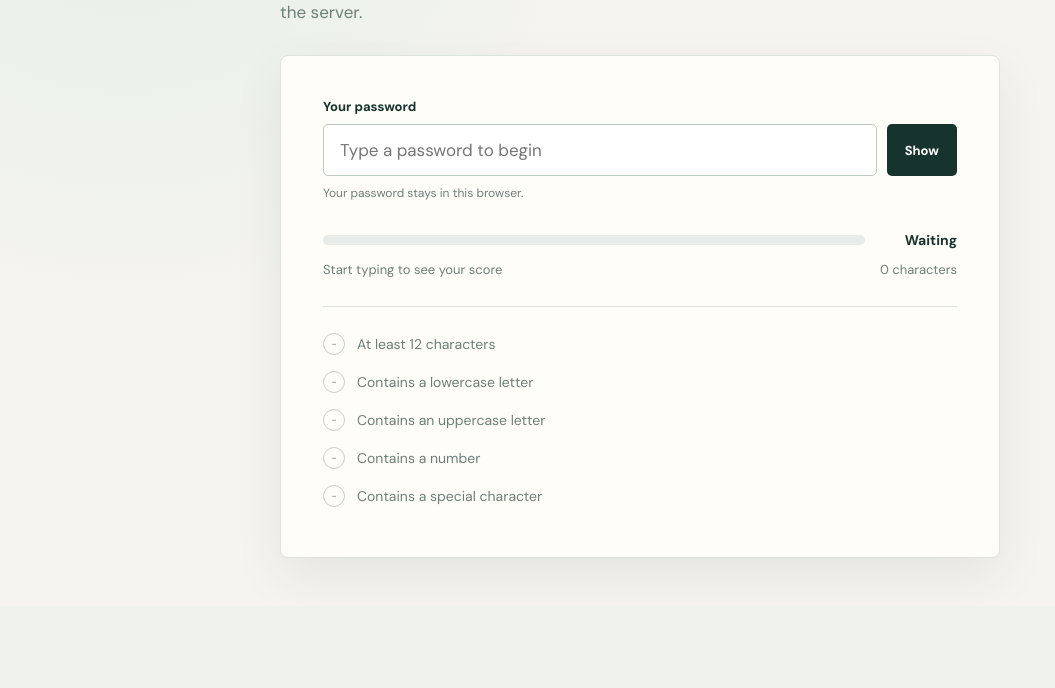
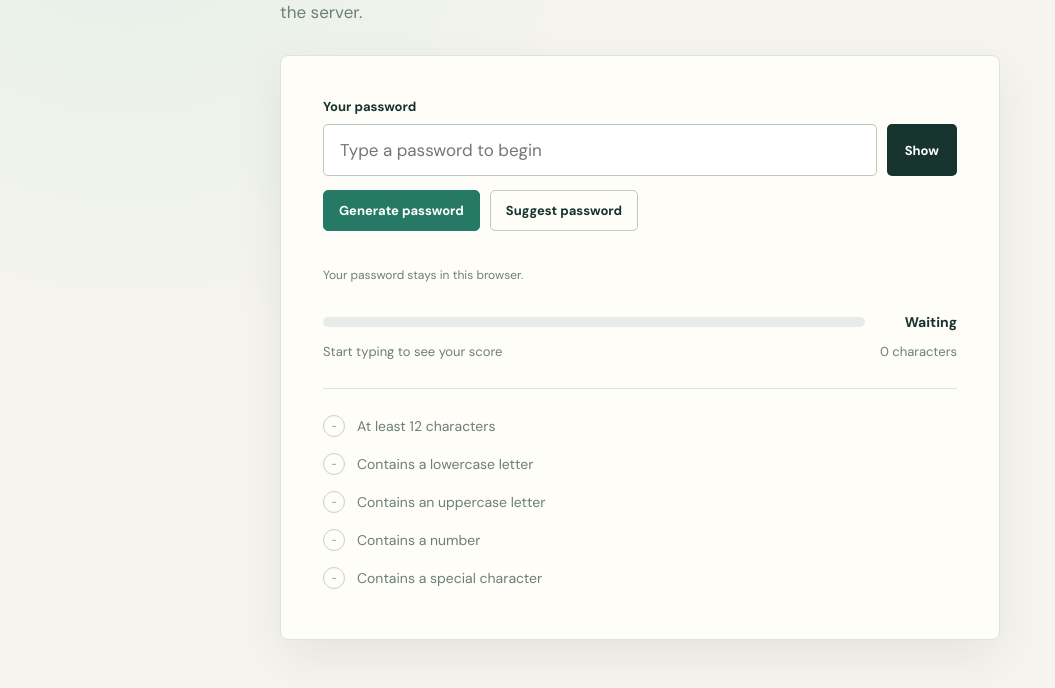
Before and after one commit to ARYAN1-UX/password-strength-analyzer, a Python web app: template templates/index.html in a window 1280 px wide. Shown: the part 249-937 px from the top of the page, without its empty margins (0-1055 px from the left). Before the commit the page ends 807 px from the top, so only its background shows below. Run offline with Jinja, Linux system fonts and the light colour scheme; the template is opened without the code that fills it, so the values that code supplies are empty.

Commit message:
generate pass commit

```diff
--- a/index.html
+++ b/index.html
@@ -19,6 +19,11 @@
                 <input type="password" id="password" placeholder="Type a password to begin" autocomplete="off">
                 <button class="toggle-button" id="togglePassword" type="button">Show</button>
             </div>
+            <div class="password-actions">
+                <button class="action-button primary-action" id="generatePassword" type="button">Generate password</button>
+                <button class="action-button" id="suggestPassword" type="button">Suggest password</button>
+            </div>
+            <p class="action-status" id="actionStatus" aria-live="polite"></p>
             <p class="privacy-note">Your password stays in this browser.</p>
             <div class="meter-row"><div class="meter" aria-hidden="true"><span id="strengthBar"></span></div><strong id="strengthLabel">Waiting</strong></div>
             <div class="score-line"><span id="scoreText">Start typing to see your score</span><span id="lengthText">0 characters</span></div>
--- a/static/script.js
+++ b/static/script.js
@@ -1,5 +1,8 @@
 const passwordInput = document.getElementById("password");
 const togglePassword = document.getElementById("togglePassword");
+const generatePasswordButton = document.getElementById("generatePassword");
+const suggestPasswordButton = document.getElementById("suggestPassword");
+const actionStatus = document.getElementById("actionStatus");
 const strengthBar = document.getElementById("strengthBar");
 const strengthLabel = document.getElementById("strengthLabel");
 const scoreText = document.getElementById("scoreText");
@@ -20,6 +23,41 @@ const levels = [
     { name: "Strong", color: "#5c9b72" },
     { name: "Excellent", color: "#267a65" }
 ];
+
+const passwordCharacters = "ABCDEFGHJKLMNPQRSTUVWXYZabcdefghijkmnopqrstuvwxyz23456789!@#$%^&*";
+const suggestionWords = ["amber", "canyon", "cedar", "comet", "dawn", "falcon", "harbor", "meadow", "orbit", "pebble", "raven", "silver", "summit", "tiger", "willow"];
+
+function randomIndex(maximum) {
+    if (window.crypto && window.crypto.getRandomValues) {
+        const values = new Uint32Array(1);
+        window.crypto.getRandomValues(values);
+        return values[0] % maximum;
+    }
+    return Math.floor(Math.random() * maximum);
+}
+
+function createGeneratedPassword() {
+    const characters = ["A", "a", "2", "!", ...Array.from({ length: 16 }, () => passwordCharacters[randomIndex(passwordCharacters.length)])];
+    for (let index = characters.length - 1; index > 0; index -= 1) {
+        const swapIndex = randomIndex(index + 1);
+        [characters[index], characters[swapIndex]] = [characters[swapIndex], characters[index]];
+    }
+    return characters.join("");
+}
+
+function createSuggestedPassword() {
+    const words = Array.from({ length: 4 }, () => suggestionWords[randomIndex(suggestionWords.length)]);
+    words[0] = `${words[0][0].toUpperCase()}${words[0].slice(1)}`;
+    return `${words.join("-")}-${randomIndex(90) + 10}!`;
+}
+
+function useNewPassword(password, message) {
+    passwordInput.value = password;
+    passwordInput.type = "text";
+    togglePassword.textContent = "Hide";
+    actionStatus.textContent = message;
+    analyzePassword();
+}
 
 function analyzePassword() {
     const password = passwordInput.value;
@@ -46,3 +84,11 @@ togglePassword.addEventListener("click", () => {
     passwordInput.type = isPassword ? "text" : "password";
     togglePassword.textContent = isPassword ? "Hide" : "Show";
 });
+
+generatePasswordButton.addEventListener("click", () => {
+    useNewPassword(createGeneratedPassword(), "A strong password was generated locally.");
+});
+
+suggestPasswordButton.addEventListener("click", () => {
+    useNewPassword(createSuggestedPassword(), "A memorable password was suggested locally.");
+});
--- a/static/style.css
+++ b/static/style.css
@@ -14,6 +14,12 @@ input { background: #fff; border: 1px solid #bacac0; border-radius: 5px; color:
 input:focus { border-color: var(--accent); box-shadow: 0 0 0 3px var(--mint); outline: none; }
 .toggle-button { background: var(--ink); border: 0; border-radius: 5px; color: white; cursor: pointer; font: inherit; font-size: 13px; font-weight: 700; padding: 0 18px; }
 .toggle-button:hover { background: var(--accent); }
+.password-actions { display: flex; flex-wrap: wrap; gap: 10px; margin-top: 14px; }
+.action-button { background: transparent; border: 1px solid #bacac0; border-radius: 5px; color: var(--ink); cursor: pointer; font: inherit; font-size: 13px; font-weight: 700; padding: 11px 15px; }
+.action-button:hover { border-color: var(--accent); color: var(--accent); }
+.primary-action { background: var(--accent); border-color: var(--accent); color: white; }
+.primary-action:hover { background: var(--ink); border-color: var(--ink); color: white; }
+.action-status { color: var(--accent); font-size: 12px; min-height: 18px; margin: 10px 0 -1px; }
 .privacy-note { color: var(--muted); font-size: 12px; margin: 9px 0 30px; }
 .meter-row { align-items: center; display: flex; gap: 14px; }
 .meter { background: #e8ece8; border-radius: 10px; flex: 1; height: 10px; overflow: hidden; }
--- a/templates/index.html
+++ b/templates/index.html
@@ -20,6 +20,12 @@
 				<input type="password" id="password" placeholder="Type a password to begin" autocomplete="off">
 				<button class="toggle-button" id="togglePassword" type="button">Show</button>
 			</div>
+			<div class="password-actions">
+				<button class="action-button primary-action" id="generatePassword" type="button">Generate password</button>
+				<button class="action-button" id="suggestPassword" type="button">Suggest password</button>
+
+			</div>
+			<p class="action-status" id="actionStatus" aria-live="polite"></p>
 			<p class="privacy-note">Your password stays in this browser.</p>
 			<div class="meter-row">
 				<div class="meter" aria-hidden="true"><span id="strengthBar"></span></div>
--- a/templates/static/style.css
+++ b/templates/static/style.css
@@ -15,6 +15,12 @@ input { background: #fff; border: 1px solid #bacac0; border-radius: 5px; color:
 input:focus { border-color: var(--accent); box-shadow: 0 0 0 3px var(--mint); outline: none; }
 .toggle-button { background: var(--ink); border: 0; border-radius: 5px; color: white; cursor: pointer; font: inherit; font-size: 13px; font-weight: 700; padding: 0 18px; }
 .toggle-button:hover { background: var(--accent); }
+.password-actions { display: flex; flex-wrap: wrap; gap: 10px; margin-top: 14px; }
+.action-button { background: transparent; border: 1px solid #bacac0; border-radius: 5px; color: var(--ink); cursor: pointer; font: inherit; font-size: 13px; font-weight: 700; padding: 11px 15px; }
+.action-button:hover { border-color: var(--accent); color: var(--accent); }
+.primary-action { background: var(--accent); border-color: var(--accent); color: white; }
+.primary-action:hover { background: var(--ink); border-color: var(--ink); color: white; }
+.action-status { color: var(--accent); font-size: 12px; min-height: 18px; margin: 10px 0 -1px; }
 .privacy-note { color: var(--muted); font-size: 12px; margin: 9px 0 30px; }
 .meter-row { align-items: center; display: flex; gap: 14px; }
 .meter { background: #e8ece8; border-radius: 10px; flex: 1; height: 10px; overflow: hidden; }
```
Also changed, not shown: templates/static/script.js (+46 -0 lines).
